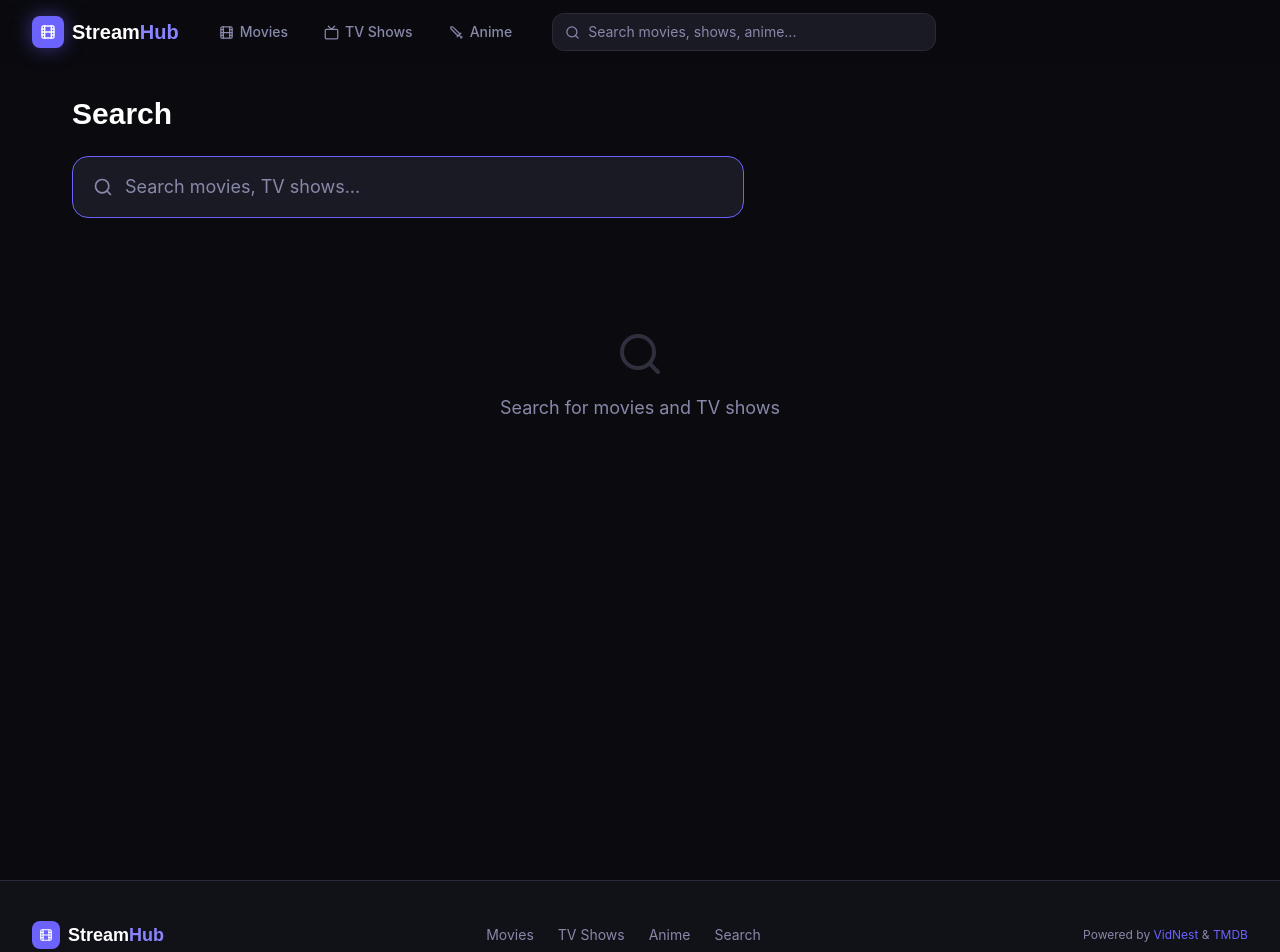
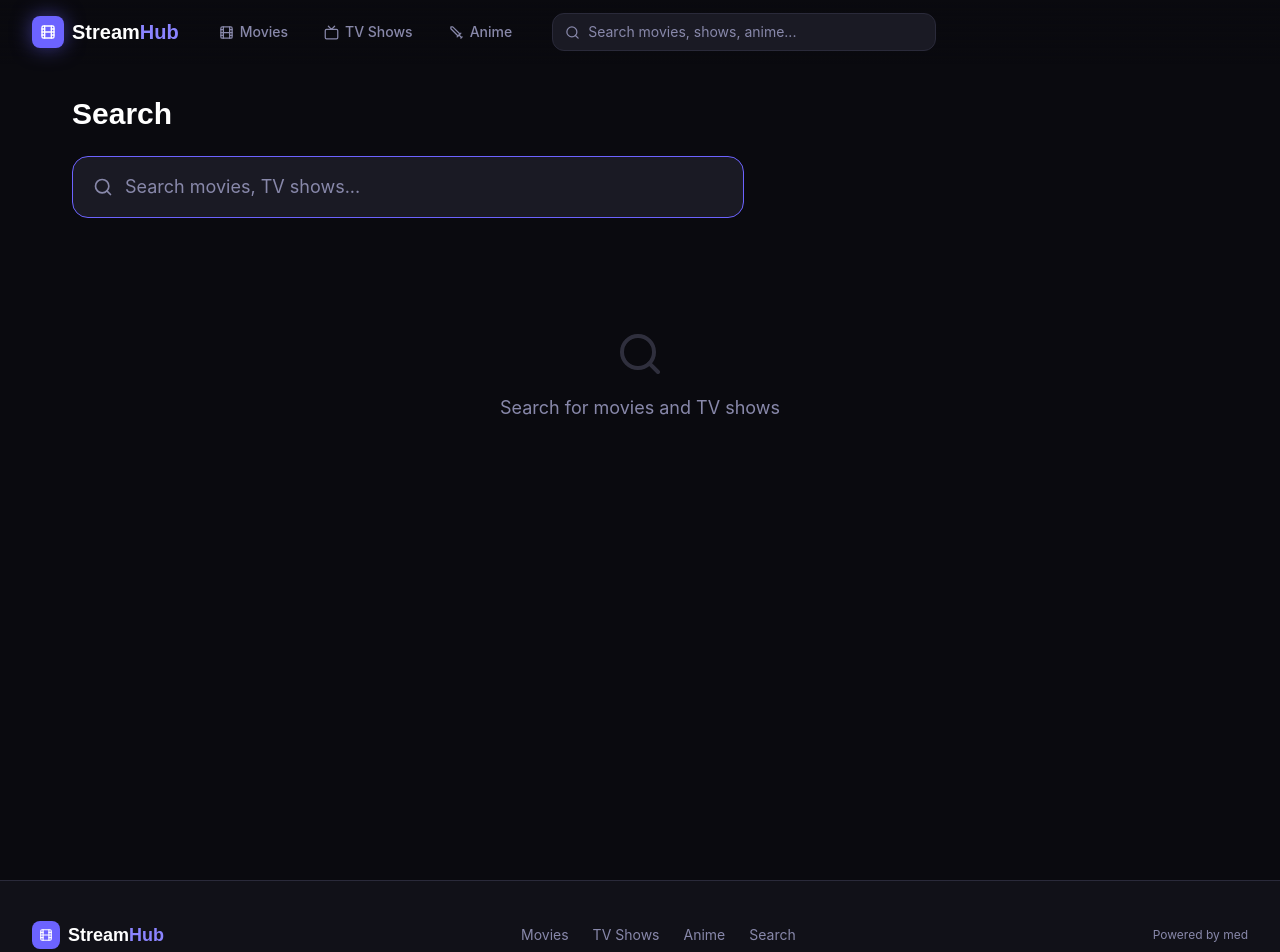
Before and after one commit to klaimohamed1994-png/streamhub, a Next.js app: page /search in a window 1280 px wide. Shown: the top 952 px of the page. Built offline with nearby package versions, Linux system fonts and the light colour scheme.

Commit message:
Improve error handling in Anilist API queries and update footer text

```diff
--- a/src/components/player/Player.tsx
+++ b/src/components/player/Player.tsx
@@ -223,7 +223,7 @@ function PlayerShell({ url, server, onServerChange, label, onRestart }: PlayerSh
         </button>
 
         {/* Open in new tab */}
-        <a
+        {/* <a
           href={url}
           target="_blank"
           rel="noopener noreferrer"
@@ -231,7 +231,7 @@ function PlayerShell({ url, server, onServerChange, label, onRestart }: PlayerSh
           className="p-1.5 text-[#8888aa] hover:text-white bg-[#1a1a24] border border-[#2a2a3a] rounded-lg transition-all hover:border-[#6c63ff]/60"
         >
           <ExternalLink size={13} />
-        </a>
+        </a> */}
       </div>
 
       {/* iframe */}
--- a/src/components/ui/Footer.tsx
+++ b/src/components/ui/Footer.tsx
@@ -26,19 +26,12 @@ export function Footer() {
 
           {/* Powered by */}
           <p className="text-xs text-[#8888aa] text-center">
-            Powered by{' '}
-            <a href="https://vidnest.fun" target="_blank" rel="noopener noreferrer" className="text-[#6c63ff] hover:underline">
-              VidNest
-            </a>{' '}
-            &{' '}
-            <a href="https://www.themoviedb.org/" target="_blank" rel="noopener noreferrer" className="text-[#6c63ff] hover:underline">
-              TMDB
-            </a>
+            Powered by med
           </p>
         </div>
 
         <p className="text-center text-xs text-[#8888aa]/50 mt-6">
-          StreamHub does not host any content. All streams are provided by third-party embed providers.
+
         </p>
       </div>
     </footer>
```
Also changed, not shown: src/lib/anilist.ts (+6 -2 lines).
